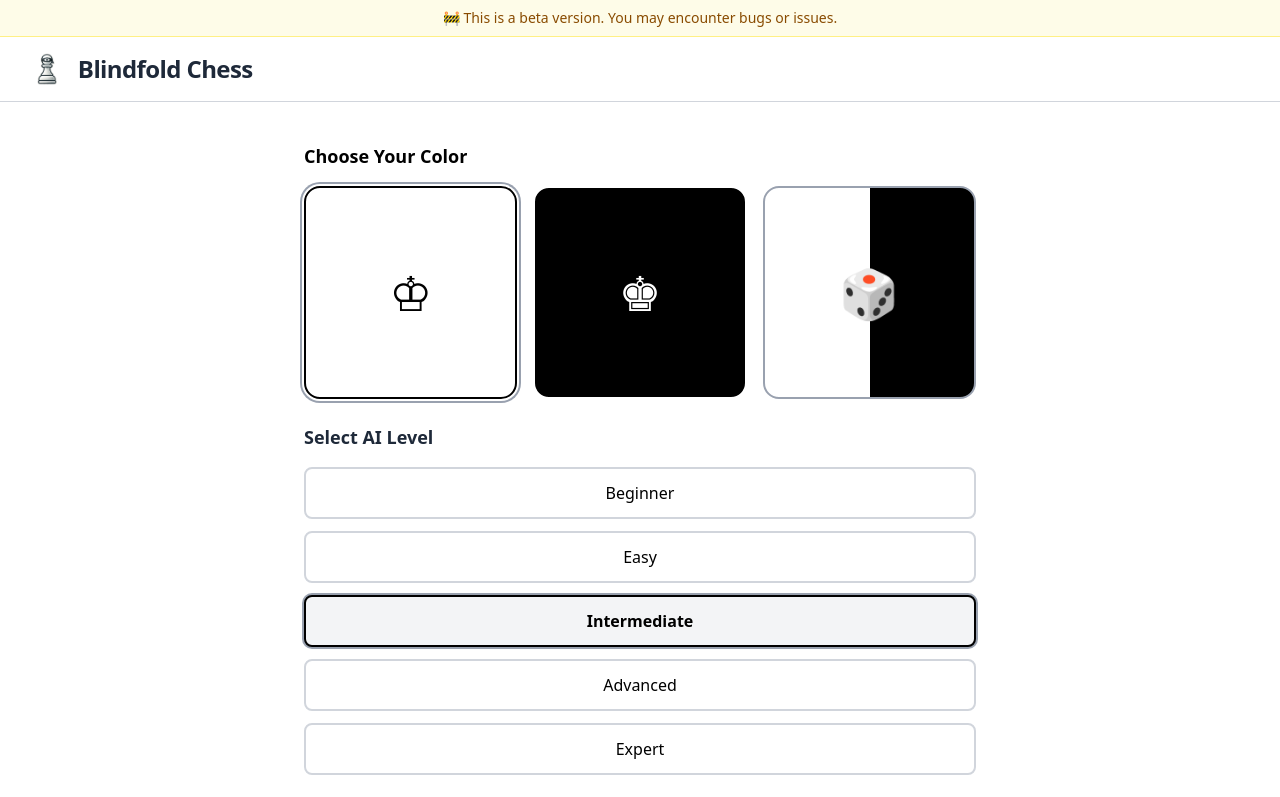
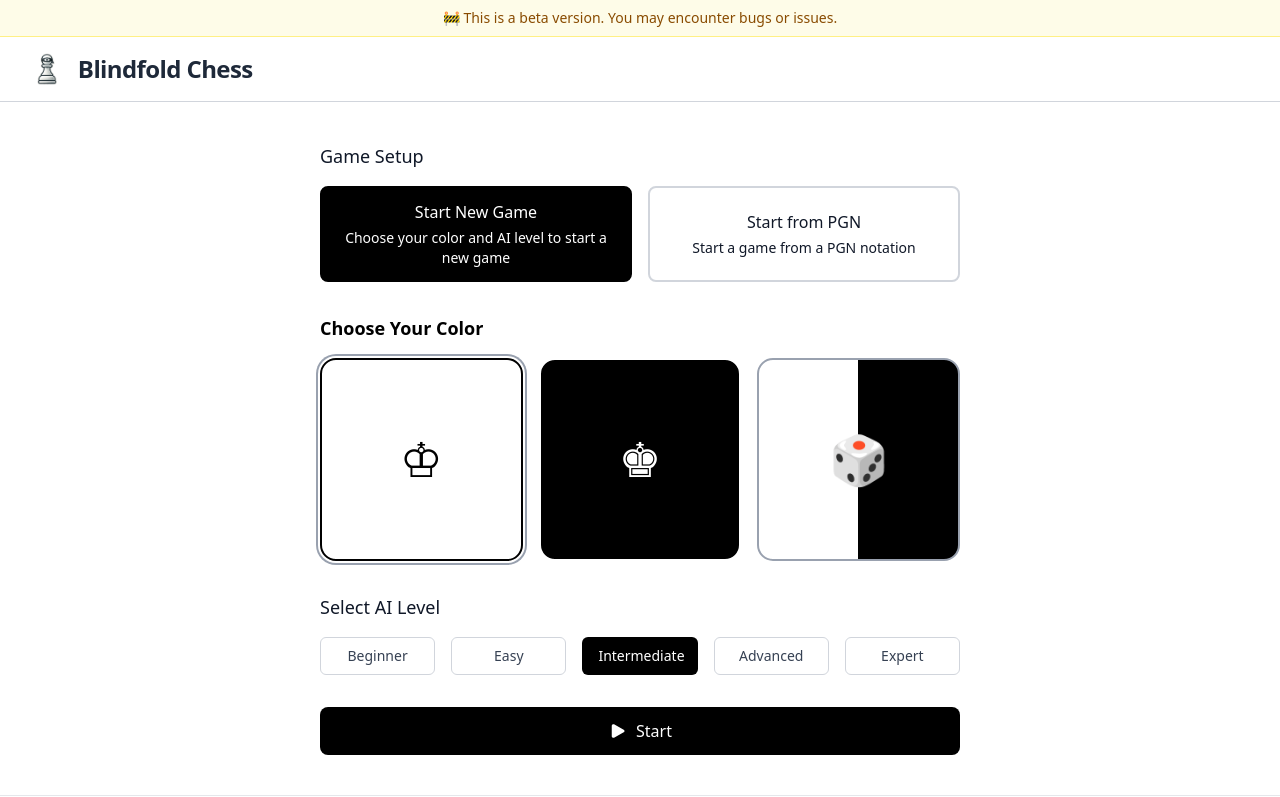
Before and after one commit to checkmate-works/blindfold-chess-deprecated, a React (Vite) app: page /game/setup in a window 1280 px wide. Shown: the top 797 px of the page. Built offline with nearby package versions, Linux system fonts and the light colour scheme.

Commit message:
Read the PGN and reproduce the position

```diff
--- a/src/features/game/components/game-content.tsx
+++ b/src/features/game/components/game-content.tsx
@@ -3,7 +3,7 @@ import { MoveInput } from "./move-input";
 import { AlgebraicNotation, Side } from "@/types";
 import { useRef, useEffect, useState } from "react";
 
-type Tab = "move" | "board" | "notation";
+type Tab = "moveInput" | "board" | "notation";
 
 type Props = {
   activeTab: Tab;
@@ -90,7 +90,7 @@ export const GameContent = ({
 
   return (
     <div className="mt-4">
-      {activeTab === "move" ? (
+      {activeTab === "moveInput" ? (
         <MoveInput
           isPlayerTurn={isPlayerTurn && !isThinking}
           lastMove={lastMove}
--- /dev/null
+++ b/src/features/game/components/game-info.tsx
@@ -0,0 +1,28 @@
+import { useTranslation } from "react-i18next";
+import { SkillLevel } from "@/types";
+
+interface Props {
+  skillLevel: SkillLevel;
+  playerColor: "white" | "black";
+}
+
+const ColorIcon = ({ color }: { color: "white" | "black" }) => (
+  <div
+    className={`w-4 h-4 rounded-full ${
+      color === "white" ? "bg-white border border-gray-400" : "bg-gray-900"
+    }`}
+  />
+);
+
+export const GameInfo = ({ skillLevel, playerColor }: Props) => {
+  const { t } = useTranslation();
+
+  return (
+    <div className="flex items-center space-x-3">
+      <ColorIcon color={playerColor} />
+      <span className="text-sm text-gray-500">
+        {t("game.ai.title")}: {t(`game.ai.levels.${skillLevel}`)}
+      </span>
+    </div>
+  );
+};
--- /dev/null
+++ b/src/features/game/components/pgn-input.tsx
@@ -0,0 +1,46 @@
+import { useState } from "react";
+import { useTranslation } from "react-i18next";
+import { validatePgn } from "../utils/pgn-parser";
+
+type Props = {
+  value: string;
+  onChange: (value: string) => void;
+  onSubmit: () => void;
+};
+
+export const PgnInput = ({ value, onChange, onSubmit }: Props) => {
+  const { t } = useTranslation();
+  const [error, setError] = useState<string | null>(null);
+
+  const handleChange = (e: React.ChangeEvent<HTMLTextAreaElement>) => {
+    const newValue = e.target.value;
+    onChange(newValue);
+    if (newValue) {
+      const isValid = validatePgn(newValue);
+      setError(isValid ? null : t("game.pgnInput.invalidFormat"));
+    } else {
+      setError(null);
+    }
+  };
+
+  return (
+    <div className="space-y-2">
+      <label
+        htmlFor="pgn"
+        className="block text-sm font-medium text-gray-700"
+      >
+        {t("game.pgnInput.submit")}
+      </label>
+      <textarea
+        id="pgn"
+        value={value}
+        onChange={handleChange}
+        placeholder={t("game.pgnInput.placeholder")}
+        className="w-full h-32 px-3 py-2 text-gray-900 border border-gray-300 rounded-lg focus:outline-none focus:ring-2 focus:ring-black focus:border-transparent"
+      />
+      {error && (
+        <p className="text-sm text-red-600">{error}</p>
+      )}
+    </div>
+  );
+};
--- a/src/features/game/components/skill-level-selector.tsx
+++ b/src/features/game/components/skill-level-selector.tsx
@@ -1,41 +1,33 @@
-import { SKILL_LEVEL_OPTIONS, SkillLevel } from "@/types";
 import { useTranslation } from "react-i18next";
+import { SkillLevel, SKILL_LEVEL_OPTIONS } from "@/types";
 
-type SkillLevelSelectorProps = {
+interface Props {
   selectedLevel: SkillLevel;
-  onLevelSelect: (level: SkillLevel) => void;
-};
+  onSelect: (level: SkillLevel) => void;
+}
 
-export const SkillLevelSelector = ({
-  selectedLevel,
-  onLevelSelect,
-}: SkillLevelSelectorProps) => {
+export const SkillLevelSelector = ({ selectedLevel, onSelect }: Props) => {
   const { t } = useTranslation();
+
   return (
     <div className="space-y-4">
-      <h3 className="text-lg font-semibold text-gray-800">
-        {t("game.ai.level")}
+      <h3 className="text-lg font-medium text-gray-900">
+        {t("game.ai.title")}
       </h3>
-      <div className="grid grid-cols-1 gap-3">
-        {SKILL_LEVEL_OPTIONS.map(({ label, value }) => {
-          const isSelected = selectedLevel === value;
-
-          return (
-            <button
-              key={value}
-              onClick={() => onLevelSelect(value)}
-              className={`py-3 px-4 border-2 rounded-lg transition
-                ${
-                  isSelected
-                    ? "border-black bg-gray-100 ring-2 ring-gray-400 font-semibold"
-                    : "border-gray-300 hover:bg-gray-50"
-                }
-              `}
-            >
-              {t(`game.ai.levels.${label.toLowerCase()}`)}
-            </button>
-          );
-        })}
+      <div className="grid grid-cols-5 gap-4">
+        {SKILL_LEVEL_OPTIONS.map(({ value }) => (
+          <button
+            key={value}
+            onClick={() => onSelect(value)}
+            className={`px-4 py-2 text-sm font-medium rounded-md ${
+              selectedLevel === value
+                ? "bg-black text-white"
+                : "bg-white text-gray-700 hover:bg-gray-50 border border-gray-300"
+            }`}
+          >
+            {t(`game.ai.levels.${value}`)}
+          </button>
+        ))}
       </div>
     </div>
   );
--- /dev/null
+++ b/src/features/game/components/start-method-selector.tsx
@@ -0,0 +1,48 @@
+import { useTranslation } from "react-i18next";
+
+type StartMethod = "new" | "pgn";
+
+type Props = {
+  selectedMethod: StartMethod;
+  onMethodSelect: (method: StartMethod) => void;
+};
+
+export const StartMethodSelector = ({ selectedMethod, onMethodSelect }: Props) => {
+  const { t } = useTranslation();
+
+  return (
+    <div className="space-y-4">
+      <h2 className="text-lg font-medium text-gray-900">
+        {t("game.setup.title")}
+      </h2>
+      <div className="grid grid-cols-2 gap-4">
+        <button
+          onClick={() => onMethodSelect("new")}
+          className={`px-4 py-3 rounded-lg border-2 ${
+            selectedMethod === "new"
+              ? "border-black bg-black text-white"
+              : "border-gray-300 bg-white text-gray-900 hover:border-gray-400"
+          }`}
+        >
+          <div className="font-medium">{t("game.setup.newGame")}</div>
+          <div className="text-sm mt-1">
+            {t("game.setup.newGameDescription")}
+          </div>
+        </button>
+        <button
+          onClick={() => onMethodSelect("pgn")}
+          className={`px-4 py-3 rounded-lg border-2 ${
+            selectedMethod === "pgn"
+              ? "border-black bg-black text-white"
+              : "border-gray-300 bg-white text-gray-900 hover:border-gray-400"
+          }`}
+        >
+          <div className="font-medium">{t("game.setup.startFromPgn")}</div>
+          <div className="text-sm mt-1">
+            {t("game.setup.startFromPgnDescription")}
+          </div>
+        </button>
+      </div>
+    </div>
+  );
+};
--- a/src/features/game/game-setting.tsx
+++ b/src/features/game/game-setting.tsx
@@ -1,60 +1,108 @@
 import { useState } from "react";
 import { useNavigate } from "react-router-dom";
-import { PlayerColor, Side, SkillLevel } from "@/types";
+import { useTranslation } from "react-i18next";
+import { PlayIcon } from "@heroicons/react/24/solid";
+import { Chess } from "chess.js";
+import { SkillLevel } from "@/types";
+import { SkillLevelSelector } from "./components/skill-level-selector";
 import { ColorSelector } from "./components/color-selector";
-import { SkillLevelSelector } from "./components/skill-level-selector";
-import { useTranslation } from "react-i18next";
-import { PlayIcon } from "@heroicons/react/24/outline";
+import { PgnInput } from "./components/pgn-input";
+import { StartMethodSelector } from "./components/start-method-selector";
+import { toast } from "react-hot-toast";
 
-const decidePlayerSide = (colorSetting: PlayerColor): Side => {
-  if (colorSetting === "random") {
+type StartMethod = "new" | "pgn";
+
+const decidePlayerSide = (
+  color: "white" | "black" | "random",
+): "white" | "black" => {
+  if (color === "random") {
     return Math.random() < 0.5 ? "white" : "black";
   }
-  return colorSetting;
+  return color;
 };
 
 export const GameSetting = () => {
+  const { t } = useTranslation();
   const navigate = useNavigate();
-  const [selectedColor, setSelectedColor] = useState<PlayerColor>("white");
+  const [selectedMethod, setSelectedMethod] = useState<StartMethod>("new");
+  const [selectedColor, setSelectedColor] = useState<
+    "white" | "black" | "random"
+  >("white");
   const [skillLevel, setSkillLevel] = useState<SkillLevel>(10);
-  const { t } = useTranslation();
+  const [pgn, setPgn] = useState("");
 
   const handleStartGame = () => {
+    if (selectedMethod === "pgn" && pgn) {
+      try {
+        const chess = new Chess();
+        chess.loadPgn(pgn);
+        const moves = chess.history({ verbose: false });
+        const playerSide = moves.length % 2 === 0 ? "white" : "black";
+        const settings = {
+          color: playerSide,
+          skillLevel,
+        };
         navigate("/game/play", {
           state: {
-        settings: {
-          color: decidePlayerSide(selectedColor),
-          skillLevel,
-        },
+            settings,
+            initialMoves: moves,
           },
         });
+      } catch {
+        toast.error(t("game.pgnInput.invalid"));
+        return;
+      }
+    } else {
+      const playerSide = decidePlayerSide(selectedColor);
+      const settings = {
+        color: playerSide,
+        skillLevel,
+      };
+      navigate("/game/play", {
+        state: {
+          settings,
+          initialMoves: [],
+        },
+      });
+    }
   };
 
   return (
-    <div className="min-h-screen pb-20">
-      <div className="container mx-auto p-4">
-        <div className="w-full max-w-2xl mx-auto space-y-6">
-          <div className="space-y-6">
+    <div className="max-w-2xl mx-auto p-4 space-y-8">
+      <StartMethodSelector
+        selectedMethod={selectedMethod}
+        onMethodSelect={setSelectedMethod}
+      />
+
+      {selectedMethod === "new" ? (
+        <div className="space-y-8">
           <ColorSelector
             selectedColor={selectedColor}
             onColorSelect={setSelectedColor}
           />
-
           <SkillLevelSelector
             selectedLevel={skillLevel}
-              onLevelSelect={setSkillLevel}
+            onSelect={setSkillLevel}
           />
         </div>
+      ) : (
+        <div className="space-y-8">
+          <PgnInput value={pgn} onChange={setPgn} onSubmit={handleStartGame} />
+          <SkillLevelSelector
+            selectedLevel={skillLevel}
+            onSelect={setSkillLevel}
+          />
+        </div>
+      )}
 
       <button
         onClick={handleStartGame}
-            className="w-full bg-white hover:bg-gray-50 text-gray-800 font-semibold py-3 px-6 rounded-sm border border-gray-300 transition-colors duration-200 flex items-center justify-center space-x-2"
+        disabled={selectedMethod === "pgn" && !pgn}
+        className="w-full flex items-center justify-center gap-2 px-4 py-3 bg-black text-white rounded-lg hover:bg-gray-800 disabled:opacity-50 disabled:cursor-not-allowed"
       >
         <PlayIcon className="w-5 h-5" />
-            <span>{t("game.start")}</span>
+        {t("common.start")}
       </button>
-        </div>
-      </div>
     </div>
   );
 };
--- /dev/null
+++ b/src/features/game/utils/pgn-parser.ts
@@ -0,0 +1,22 @@
+import { Chess } from "chess.js";
+import { AlgebraicNotation } from "@/types";
+
+export const parsePgn = (pgn: string): AlgebraicNotation[] => {
+  const chess = new Chess();
+  try {
+    chess.loadPgn(pgn);
+    return chess.history() as AlgebraicNotation[];
+  } catch {
+    throw new Error("Invalid PGN format");
+  }
+};
+
+export const validatePgn = (pgn: string): boolean => {
+  const chess = new Chess();
+  try {
+    chess.loadPgn(pgn);
+    return true;
+  } catch {
+    return false;
+  }
+};
--- a/src/i18n/locales/en.json
+++ b/src/i18n/locales/en.json
@@ -1,69 +1,87 @@
 {
   "common": {
     "cancel": "Cancel",
-    "confirm": "Confirm",
-    "delete": "Delete"
+    "delete": "Delete",
+    "save": "Save",
+    "start": "Start",
+    "back": "Back",
+    "next": "Next",
+    "loading": "Loading...",
+    "confirm": "Confirm"
   },
   "game": {
     "title": "Blindfold Chess",
     "newGame": "New Game",
     "start": "Start Game",
     "gameLimitReached": "You have reached the maximum number of saved games",
-    "color.title": "Choose Your Color",
-    "color.white": "White",
-    "color.black": "Black",
-    "color.random": "Random",
+    "setup": {
+      "title": "Game Setup",
+      "newGame": "Start New Game",
+      "newGameDescription": "Choose your color and AI level to start a new game",
+      "pgn": "Start from PGN",
+      "pgnDescription": "Enter a PGN to start from a specific position",
+      "startFromPgn": "Start from PGN",
+      "startFromPgnDescription": "Start a game from a PGN notation",
+      "startGame": "Start Game"
+    },
+    "color": {
+      "title": "Choose Your Color",
+      "white": "White",
+      "black": "Black",
+      "random": "Random"
+    },
     "ai": {
-      "level": "Select AI Level",
+      "title": "Select AI Level",
       "levels": {
-        "beginner": "Beginner",
-        "easy": "Easy",
-        "intermediate": "Intermediate",
-        "advanced": "Advanced",
-        "expert": "Expert"
+        "0": "Beginner",
+        "5": "Easy",
+        "10": "Intermediate",
+        "15": "Advanced",
+        "20": "Expert"
       }
     },
     "status": {
-      "playing": "Playing as",
-      "aiLevel": "AI Level",
+      "title": "Game Status",
+      "win": "You won!",
+      "lose": "You lost!",
+      "draw": "Draw!",
+      "in_progress": "Game in progress",
+      "lastMove": "Last move",
       "yourTurn": "Your turn",
-      "thinking": "Stockfish is thinking...",
-      "lastMove": "Last move",
-      "currentInput": "Current input",
-      "enterMove": "Enter move (e.g. e4, Nf3, O-O, Bxc6)",
-      "makeMove": "Make Move",
-      "win": "You won!",
-      "loss": "You lost!",
-      "draw": "Game drawn!"
+      "enterMove": "Enter your move",
+      "makeMove": "Make your move"
     },
     "tabs": {
-      "move": "Enter Move",
-      "board": "View Board",
+      "moveInput": "Move Input",
+      "board": "Board",
       "notation": "Notation"
     },
     "notifications": {
-      "gameSaved": "Game saved!",
-      "resultSaved": "Game result saved!"
+      "gameSaved": "Game saved successfully",
+      "resultSaved": "Game result saved"
     },
     "list": {
-      "noGames": "No games yet. Start playing to see your games here!",
-      "playingAs": "Playing as",
-      "moves": "moves",
+      "title": "Game List",
+      "noGames": "No games yet",
       "status": {
-        "win": "WIN",
-        "loss": "LOSS",
-        "draw": "DRAW",
-        "in_progress": "IN PROGRESS"
+        "win": "Win",
+        "lose": "Loss",
+        "draw": "Draw",
+        "in_progress": "In Progress"
+      },
+      "moves": "moves"
+    },
+    "moveInput": {
+      "placeholder": "Enter move (e.g., e2e4)",
+      "invalid": "Invalid move",
+      "takeBackConfirm": {
+        "title": "Take Back Move",
+        "description": "Are you sure you want to take back the last move? This will undo both your move and the AI's response."
       }
     },
-    "moveInput": {
-      "placeholder": "Enter your move (e.g., e2e4)",
-      "takeBack": "Take Back",
-      "takeBackConfirm": {
-        "title": "Take Back Move",
-        "description": "This will undo your last move and the AI's response. Are you sure?"
-      },
-      "invalidMove": "Invalid move. Please try again."
+    "pgnInput": {
+      "placeholder": "Enter PGN",
+      "invalid": "Invalid PGN format"
     },
     "deleteConfirm": {
       "title": "Delete Game",
--- a/src/i18n/locales/ja.json
+++ b/src/i18n/locales/ja.json
@@ -1,84 +1,91 @@
 {
   "common": {
     "cancel": "キャンセル",
-    "confirm": "確認",
-    "delete": "削除"
+    "delete": "削除",
+    "save": "保存",
+    "start": "開始",
+    "back": "戻る",
+    "next": "次へ",
+    "loading": "読み込み中...",
+    "confirm": "確認"
   },
   "game": {
     "title": "ブラインドフォールドチェス",
-    "newGame": "新しいゲーム",
+    "newGame": "新規ゲーム",
     "start": "ゲーム開始",
-    "gameLimitReached": "保存できるゲームの上限に達しました",
-    "deleteConfirm": {
-      "title": "ゲームを削除",
-      "description": "このゲームを削除してもよろしいですか？この操作は取り消せません。"
+    "gameLimitReached": "保存できるゲーム数の上限に達しました",
+    "setup": {
+      "title": "ゲーム設定",
+      "newGame": "新規ゲーム",
+      "newGameDescription": "駒の色とAIレベルを選択してゲームを開始",
+      "pgn": "PGNから開始",
+      "pgnDescription": "PGNを入力して特定の局面から開始",
+      "startFromPgn": "PGNから開始",
+      "startFromPgnDescription": "PGN記法からゲームを開始",
+      "startGame": "ゲーム開始"
     },
-    "color.title": "駒の色を選択",
-    "color.white": "白",
-    "color.black": "黒",
-    "color.random": "ランダム",
+    "color": {
+      "title": "駒の色を選択",
+      "white": "白",
+      "black": "黒",
+      "random": "ランダム"
+    },
     "ai": {
-      "level": "AIレベルを選択",
+      "title": "AIレベルを選択",
       "levels": {
-        "beginner": "初級",
-        "easy": "初級",
-        "intermediate": "中級",
-        "advanced": "上級",
-        "expert": "最上級"
+        "0": "初級",
+        "5": "初級+",
+        "10": "中級",
+        "15": "上級",
+        "20": "最上級"
       }
     },
     "status": {
-      "playing": "プレイヤー",
-      "aiLevel": "AIレベル",
-      "yourTurn": "あなたの手番です",
-      "thinking": "AIが考え中...",
+      "title": "ゲーム状態",
+      "win": "勝利！",
+      "lose": "敗北...",
+      "draw": "引き分け！",
+      "in_progress": "対局中",
       "lastMove": "最後の手",
-      "currentInput": "現在の入力",
-      "enterMove": "手を入力してください（例：e4, Nf3, O-O, Bxc6）",
-      "makeMove": "手を指す",
-      "win": "あなたの勝ちです！",
-      "loss": "あなたの負けです...",
-      "draw": "引き分けです！"
+      "yourTurn": "あなたの手番",
+      "enterMove": "手を入力してください",
+      "makeMove": "手を指してください"
     },
     "tabs": {
-      "move": "手を入力",
-      "board": "盤面表示",
+      "moveInput": "手の入力",
+      "board": "盤面",
       "notation": "棋譜"
     },
     "notifications": {
-      "gameSaved": "ゲームを保存しました！",
-      "resultSaved": "ゲーム結果を保存しました！"
+      "gameSaved": "ゲームを保存しました",
+      "resultSaved": "対局結果を保存しました"
     },
     "list": {
-      "noGames": "まだゲームがありません。ゲームを始めるとここに表示されます！",
-      "playingAs": "プレイヤー",
-      "moves": "手",
+      "title": "対局一覧",
+      "noGames": "保存されたゲームはありません",
       "status": {
         "win": "勝利",
-        "loss": "敗北",
+        "lose": "敗北",
         "draw": "引き分け",
         "in_progress": "対局中"
+      },
+      "moves": "手"
+    },
+    "moveInput": {
+      "placeholder": "手を入力（例：e2e4）",
+      "invalid": "無効な手です",
+      "takeBackConfirm": {
+        "title": "手の取り消し",
+        "description": "最後の手を取り消しますか？あなたの手とAIの応答の両方が取り消されます。"
       }
     },
-    "moveInput": {
-      "placeholder": "手を入力してください（例：e2e4）",
-      "takeBack": "一手戻す",
-      "takeBackConfirm": {
-        "title": "一手戻す",
-        "description": "最後の手とAIの応答を取り消します。よろしいですか？"
-      },
-      "invalidMove": "無効な手です。もう一度入力してください。"
+    "pgnInput": {
+      "placeholder": "PGNを入力",
+      "invalid": "無効なPGN形式です"
     },
-    "color": {
-      "white": "先手",
-      "black": "後手"
-    },
-    "ai": {
-      "levels": {
-        "beginner": "初級",
-        "intermediate": "中級",
-        "advanced": "上級"
-      }
+    "deleteConfirm": {
+      "title": "ゲームの削除",
+      "description": "このゲームを削除してもよろしいですか？この操作は取り消せません。"
     }
   }
 }
```
Also changed, not shown: src/features/game/components/game-header.tsx (+48 -30 lines), src/features/game/components/tab-menu.tsx (+19 -33 lines), src/features/game/game-play.tsx (+48 -4 lines). Lines whose indentation alone changed are shown as unchanged.
